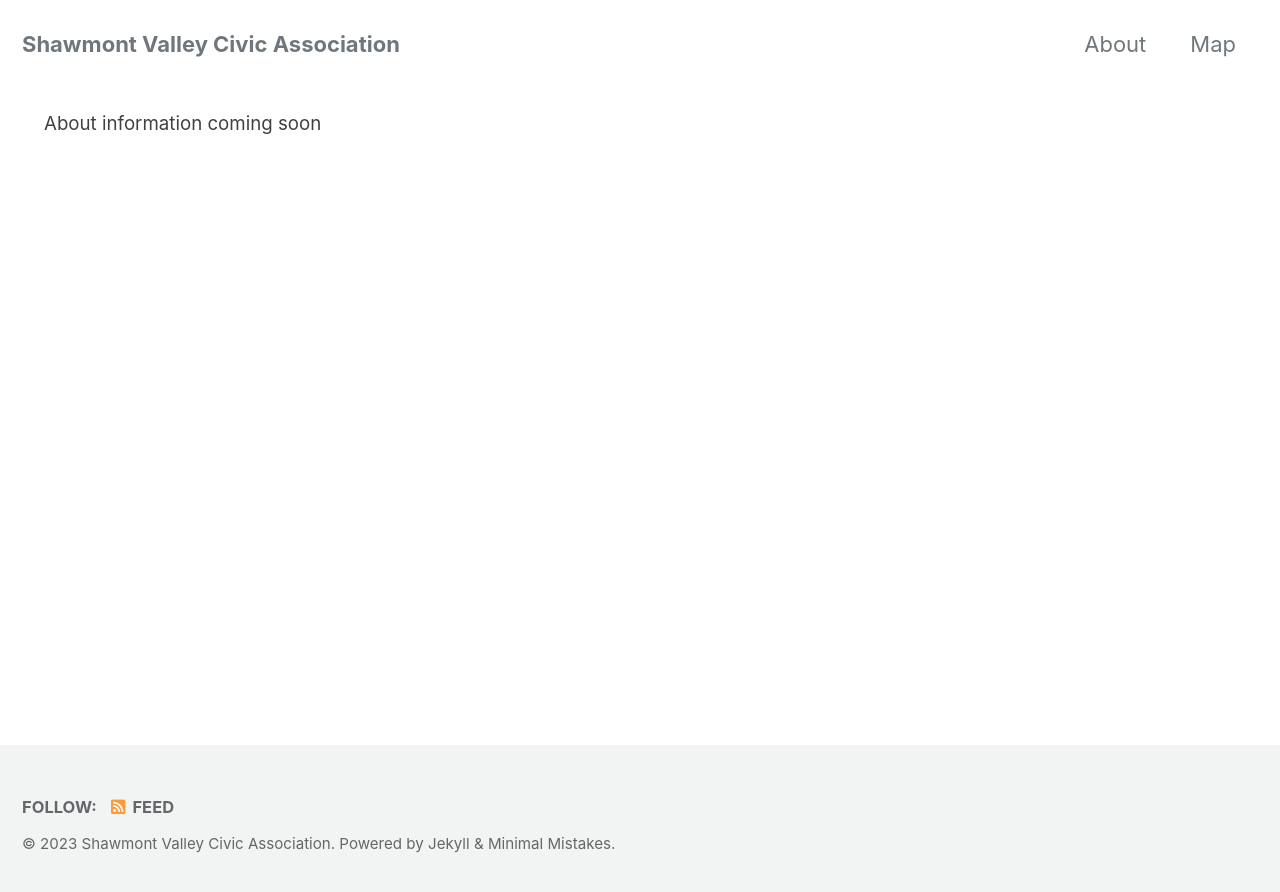
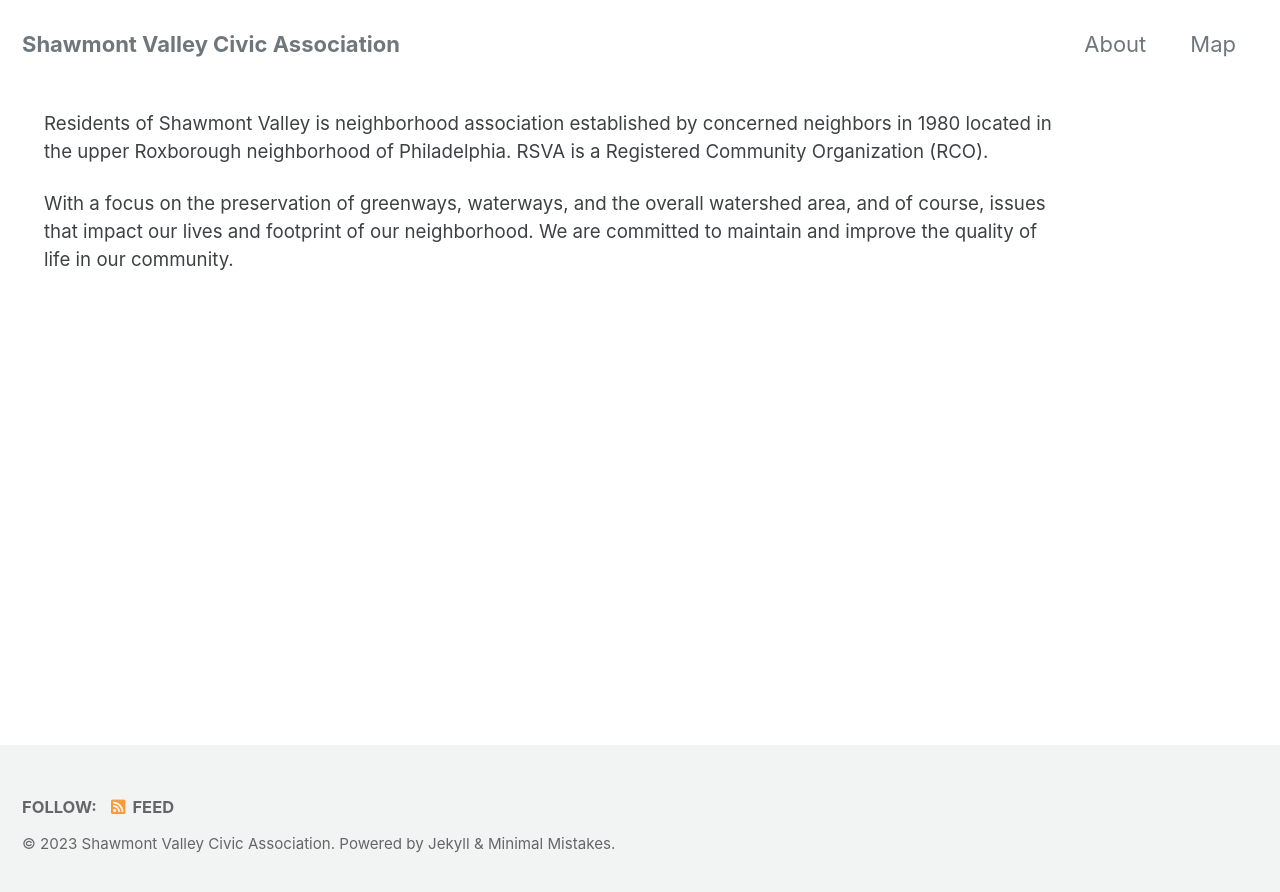
Before and after one commit to acouch/residents-of-shawmont-valley, a Jekyll site: the page built from _pages/about.md, in a window 1280 px wide. Shown: the top 892 px of the page. Built offline with Jekyll 4.4.1, drawn with Linux system fonts in a browser that asks for light colours; cached includes are drawn as plain includes.

Commit message:
Update about page

```diff
--- a/_pages/about.md
+++ b/_pages/about.md
@@ -3,4 +3,6 @@ layout: single
 permalink: /about/
 ---
 
-About information coming soon
+Residents of Shawmont Valley is neighborhood association established by concerned neighbors in 1980 located in the upper Roxborough neighborhood of Philadelphia. RSVA is a Registered Community Organization (RCO).
+
+With a focus on the preservation of greenways, waterways, and the overall watershed area, and of course, issues that impact our lives and footprint of our neighborhood. We are committed to maintain and improve the quality of life in our community.
```
